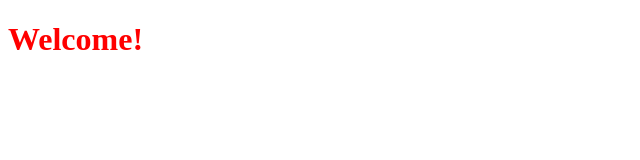
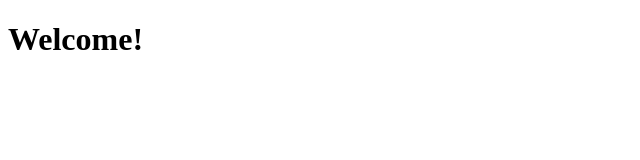
Before and after one commit to mspant/piebotdashboard, a plain HTML site: page index.html in a window 1280 px wide. Shown: the whole page, without its empty margins (0-640 px from the left). Drawn offline with Linux system fonts and the light colour scheme.

Commit message:
Update style.css

```diff
--- a/style.css
+++ b/style.css
@@ -1,3 +1,3 @@
 h1 {
-color: red;
+font-faimly: Segoe;
 }
```
